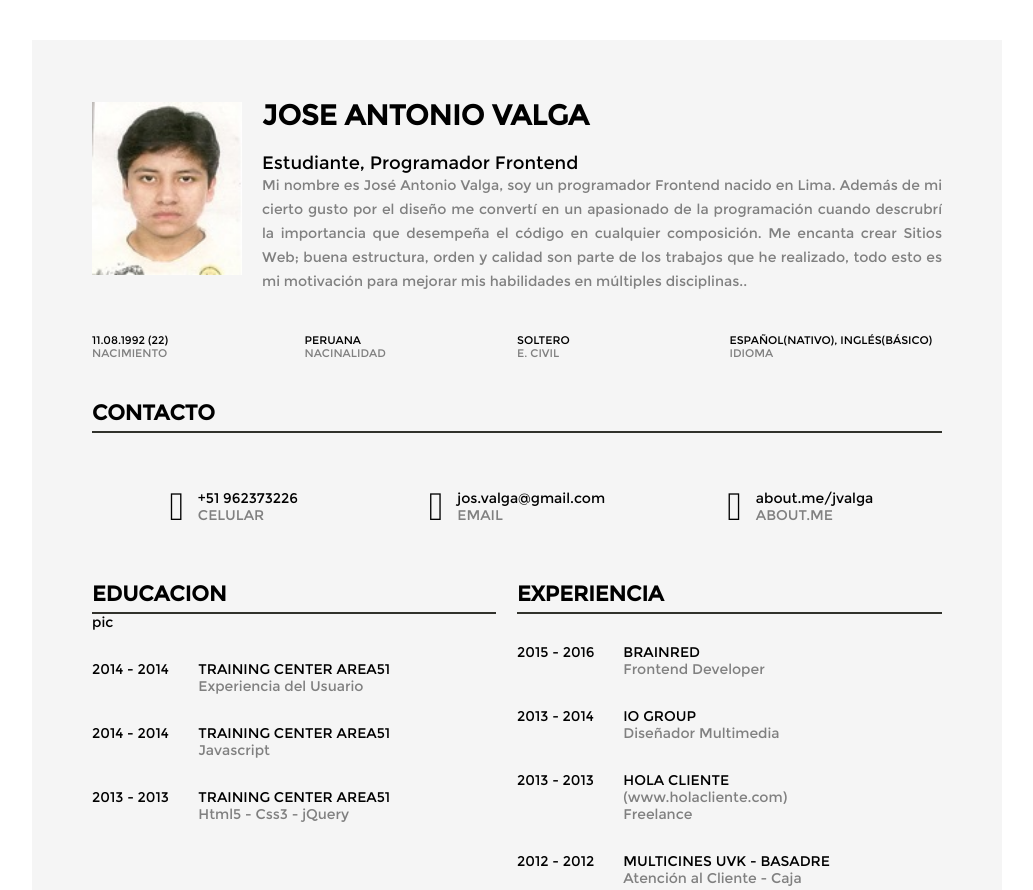
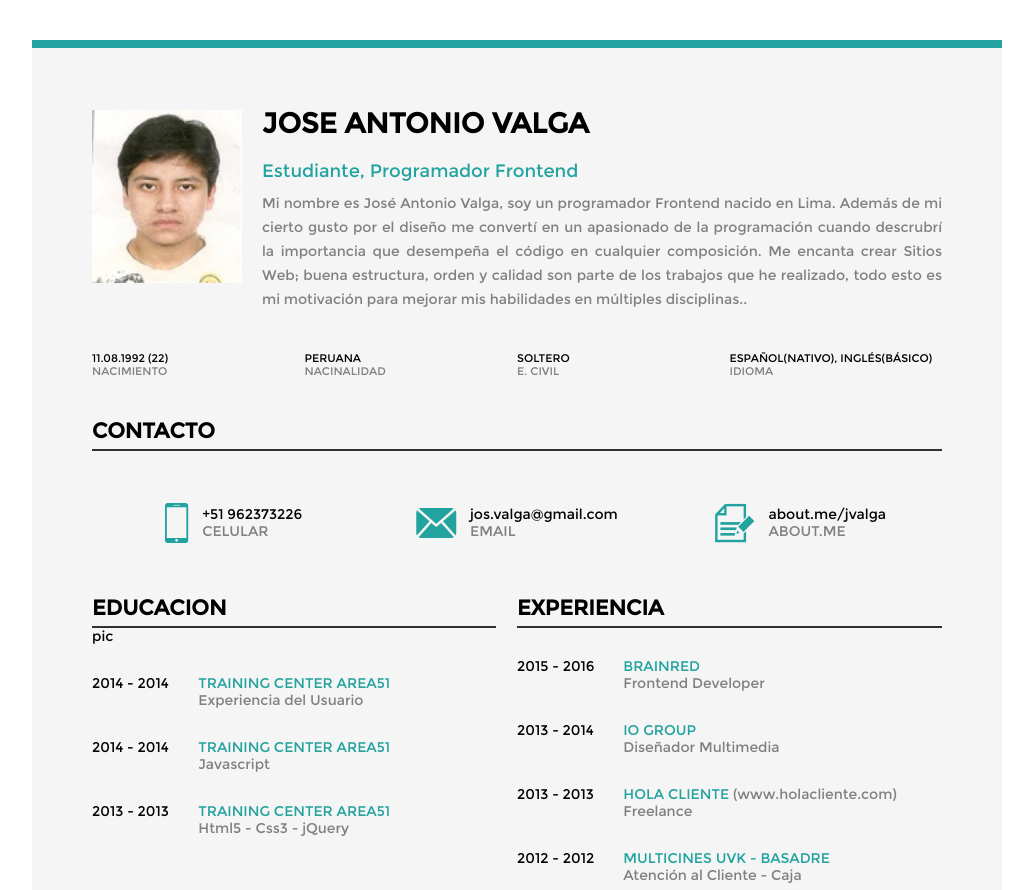
Before and after one commit to itsjoseantonio/portfolio, a plain HTML site: page index.html in a window 1280 px wide. Shown: the top 890 px of the page, without its empty margins (123-1156 px from the left). Drawn offline with Linux system fonts and the light colour scheme.

Commit message:
resuelto

```diff
--- a/css/main.css
+++ b/css/main.css
@@ -44,11 +44,7 @@
 
 #wrapper {
 	background: #f5f5f5;
-<<<<<<< HEAD
 	border: solid #22A39F;
-=======
-	border: solid #FC6A09;
->>>>>>> test
 	border-width: 8px 0 2px 0;
 	-webkit-box-sizing:border-box;
 	margin: 40px auto;
@@ -95,11 +91,7 @@
 }
 
 #des span {
-<<<<<<< HEAD
 	color: #22A39F;
-=======
-	color: #FC6A09;
->>>>>>> test
 	display: block;
 	font-size: 18px;
 	margin: 10px 0;
@@ -157,11 +149,7 @@
 }
 
 .item-contact .phone:before {
-<<<<<<< HEAD
 	color: #22A39F;
-=======
-	color: #FC6A09;
->>>>>>> test
 	font-family: 'Flaticon';
 	font-style: normal;
 	font-size: 40px;
@@ -169,11 +157,7 @@
 }
 
 .item-contact .email:before {
-<<<<<<< HEAD
 	color: #22A39F;
-=======
-	color: #FC6A09;
->>>>>>> test
 	font-family: 'Flaticon';
 	font-style: normal;
 	font-size: 40px;
@@ -181,11 +165,7 @@
 }
 
 .item-contact .about:before {
-<<<<<<< HEAD
 	color: #22A39F;
-=======
-	color: #FC6A09;
->>>>>>> test
 	font-family: 'Flaticon';
 	font-style: normal;
 	font-size: 40px;
@@ -237,11 +217,7 @@
 }
 
 .center>p:first-of-type {
-<<<<<<< HEAD
 	color: #22A39F;
-=======
-	color: #FC6A09;
->>>>>>> test
 	display: inline-block;
 	text-transform: uppercase;
 }
@@ -375,11 +351,7 @@
 }
 
 .bg-1 {
-<<<<<<< HEAD
 	background: #22A39F;
-=======
-	background: #FC6A09;
->>>>>>> test
 }
 
 .bg-2 {
```
